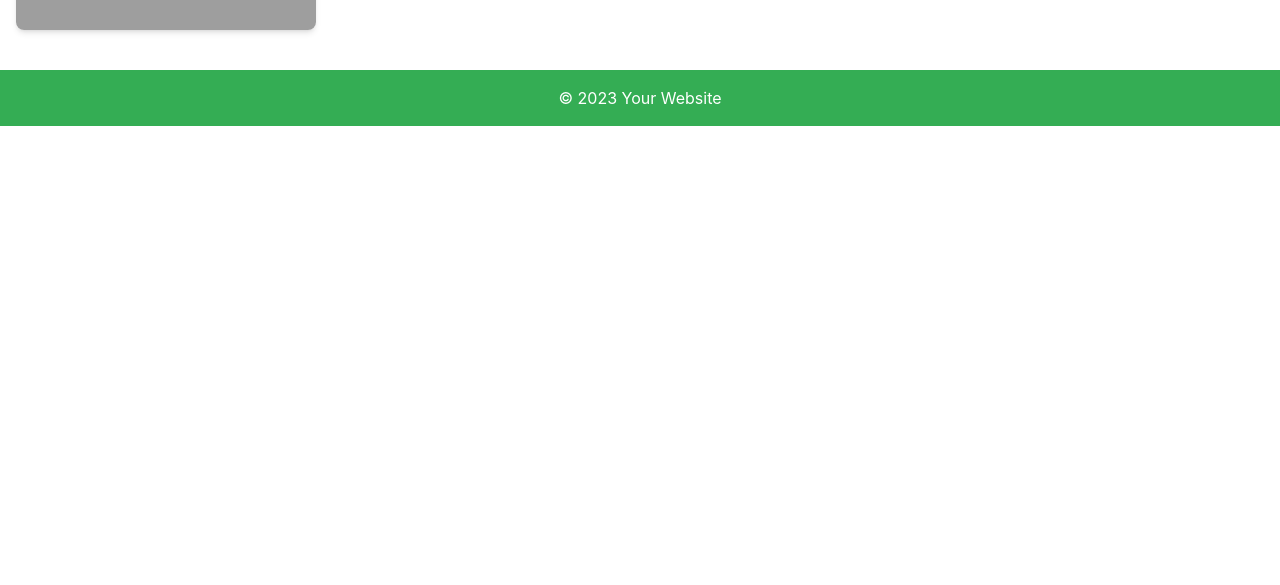
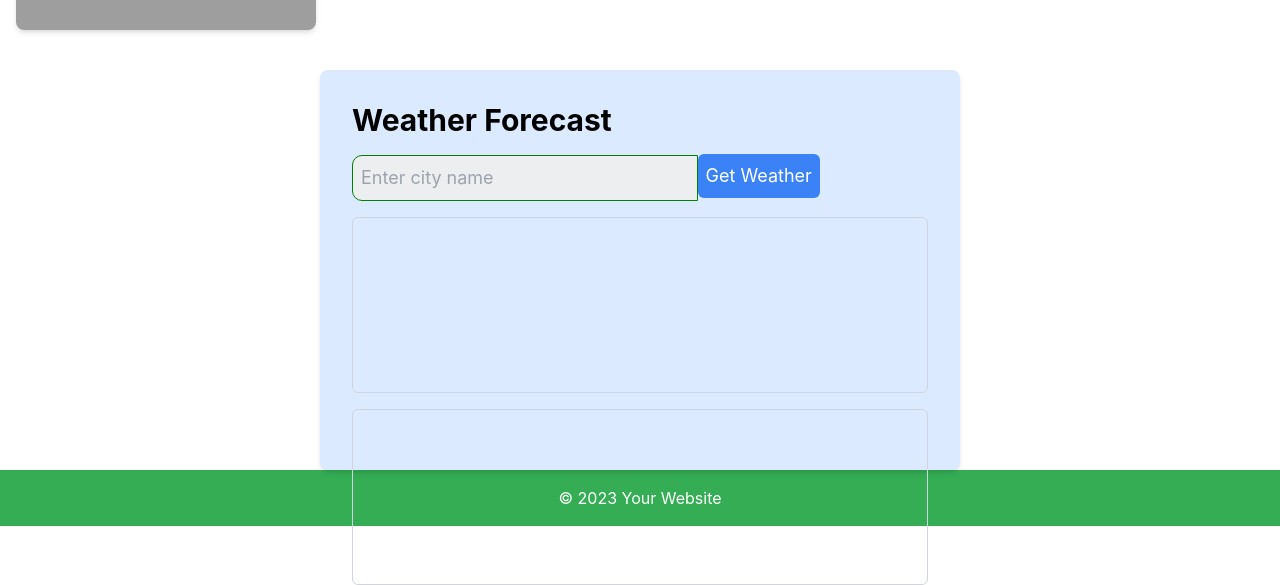
Before and after one commit to Heeneth12/Tech-Farm-full-stack-development, a React (Create React App) app: page /Services in a window 1280 px wide. Shown: the part 982-1567 px from the top of the page. Before the commit the page ends 1108 px from the top, so only its background shows below. Built offline with nearby package versions, Linux system fonts and the light colour scheme; grey boxes are pictures that could not be loaded.

Commit message:
adding weatherfile

```diff
--- a/package.json
+++ b/package.json
@@ -8,6 +8,8 @@
     "@testing-library/jest-dom": "^5.17.0",
     "@testing-library/react": "^13.4.0",
     "@testing-library/user-event": "^13.5.0",
+    "axios": "^1.6.5",
+    "chart.js": "^4.4.1",
     "react": "^18.2.0",
     "react-dom": "^18.2.0",
     "react-router-dom": "^6.21.1",
--- a/src/Pages/Services.jsx
+++ b/src/Pages/Services.jsx
@@ -3,6 +3,7 @@ import NavBar from "../components/Navbar";
 import Footer from "../components/Fotter";
 import ServicesBody from "../components/ServicesBody";
 import ServiceSection from "../components/ServiceSection";
+import WeatherData from "../components/WeatherData";
 
 function Services() {
   return (
@@ -10,6 +11,7 @@ function Services() {
       <NavBar />
       <ServiceSection />
       <ServicesBody />
+      <WeatherData />
       <Footer />
     </>
   );
--- a/src/components/Navbar.jsx
+++ b/src/components/Navbar.jsx
@@ -1,6 +1,7 @@
-import { Fragment } from "react";
+import { Fragment, useState } from "react";
 import { Disclosure, Menu, Transition } from "@headlessui/react";
 import { Bars3Icon, CloudIcon, XMarkIcon } from "@heroicons/react/24/outline";
+import WeatherData from "./WeatherData";
 
 const user = {
   name: "Tom Cook",
@@ -27,6 +28,11 @@ function classNames(...classes) {
 }
 
 const NavBar = () => {
+  const [ShowWeather, SetShowWeather] = useState(false);
+  const handleWeatherBox = () => {
+    SetShowWeather(!ShowWeather);
+    console.log(ShowWeather);
+  };
   return (
     <>
       <div className="min-h-full">
@@ -76,6 +82,7 @@ const NavBar = () => {
                     <div className="ml-4 flex items-center md:ml-6">
                       <button
                         type="button"
+                        onClick={handleWeatherBox}
                         className="relative rounded-full bg-gray-800 p-1 text-gray-400 hover:text-white focus:outline-none focus:ring-2 focus:ring-white focus:ring-offset-2 focus:ring-offset-gray-800"
                       >
                         <span className="absolute -inset-1.5" />
@@ -184,6 +191,7 @@ const NavBar = () => {
                       </div>
                     </div>
                     <button
+                      onClick={handleWeatherBox}
                       type="button"
                       className="relative ml-auto flex-shrink-0 rounded-full bg-gray-800 p-1 text-gray-400 hover:text-white focus:outline-none focus:ring-2 focus:ring-white focus:ring-offset-2 focus:ring-offset-gray-800"
                     >
@@ -259,6 +267,7 @@ const NavBar = () => {
           </div>
         </header>
       </div>
+      <div>{ShowWeather ? <WeatherData /> : console.log("testing ")}</div>
     </>
   );
 };
--- /dev/null
+++ b/src/components/WeatherData.jsx
@@ -0,0 +1,141 @@
+import React, { useState, useEffect } from "react";
+import Chart from "chart.js/auto"; // Import Chart.js
+
+function WeatherData() {
+  const [city, setCity] = useState("");
+  const [weatherData, setWeatherData] = useState(null);
+
+  // Initialize chart references
+  const temperatureChartRef = React.createRef();
+  const rainPredictionChartRef = React.createRef();
+
+  useEffect(() => {
+    if (weatherData) {
+      // Create temperature chart
+      new Chart(temperatureChartRef.current, {
+        type: "line",
+        data: {
+          labels: weatherData.list.map((entry) =>
+            new Date(entry.dt * 1000).toLocaleDateString()
+          ),
+          datasets: [
+            {
+              label: "Temperature (°C)",
+              data: weatherData.list.map((entry) => entry.main.temp),
+              borderColor: "blue",
+              fill: false,
+            },
+          ],
+        },
+        options: {
+          responsive: true,
+          maintainAspectRatio: false,
+        },
+      });
+
+      // Create rain prediction chart
+      new Chart(rainPredictionChartRef.current, {
+        type: "bar",
+        data: {
+          labels: weatherData.list.map((entry) =>
+            new Date(entry.dt * 1000).toLocaleDateString()
+          ),
+          datasets: [
+            {
+              label: "Rainfall Prediction (mm)",
+              data: weatherData.list.map((entry) =>
+                entry.rain ? entry.rain["3h"] : 0
+              ),
+              backgroundColor: "rgba(0, 123, 255, 0.6)",
+              borderColor: "rgba(0, 123, 255, 1)",
+              borderWidth: 1,
+            },
+          ],
+        },
+        options: {
+          responsive: true,
+          maintainAspectRatio: false,
+        },
+      });
+    }
+  }, [weatherData]);
+
+  async function getWeather() {
+    const apiKey = "c4422e8bfaa0fe2c56a3d8deb9c23d34";
+    const apiUrl = `https://api.openweathermap.org/data/2.5/forecast?q=${city}&cnt=28&units=metric&appid=${apiKey}`;
+
+    try {
+      const response = await fetch(apiUrl);
+      const data = await response.json();
+      setWeatherData(data);
+    } catch (error) {
+      console.error("Error fetching weather data:", error);
+    }
+  }
+
+  return (
+    <div
+      className="lg:w-1/2 sm:w-1/2  relative mx-auto bg-blue-100 p-8 rounded-lg shadow-md item-center "
+      style={{
+        height: "50vh",
+      }}
+    >
+      <h1 className="text-3xl font-bold mb-4">Weather Forecast</h1>
+      <div>
+        <input
+          type="text"
+          style={{
+            borderTopLeftRadius: "10px",
+            borderBottomLeftRadius: "10px",
+            borderTopRightRadius: "0px",
+            borderBottomRightRadius: "0px",
+            backgroundColor: "#eeee",
+            borderColor: "green",
+            width: "60%",
+            verticalAlign: "middle",
+          }}
+          placeholder="Enter city name"
+          value={city}
+          onChange={(e) => setCity(e.target.value)}
+          className="p-2 border border-gray-300 rounded-md text-lg focus:outline-none"
+        />
+        <button
+          onClick={getWeather}
+          className="p-2 bg-blue-500 text-white rounded-md text-lg cursor-pointer transition duration-200 hover:bg-blue-700"
+        >
+          Get Weather
+        </button>
+      </div>
+
+      {weatherData && (
+        <div id="weatherData" className="text-center mt-4">
+          <h2 className="text-2xl mb-4">Weather Forecast for {city}</h2>
+          <ul className="temp list-none max-w-sm p-5 bg-white rounded-md shadow-md mx-auto">
+            <li>Temperature: {weatherData.list[0].main.temp}°C</li>
+            <li>
+              Rainfall:{" "}
+              {weatherData.list[0].rain ? weatherData.list[0].rain["3h"] : 0}%
+            </li>
+            <li>Humidity: {weatherData.list[0].main.humidity}%</li>
+          </ul>
+        </div>
+      )}
+
+      <div id="temperatureChartContainer" className="mt-4 h-44">
+        <canvas
+          ref={temperatureChartRef}
+          className="border border-gray-300 rounded-md w-full h-full"
+        />
+      </div>
+
+      <div id="rainPredictionChartContainer" className="mt-4 h-44">
+        <canvas
+          ref={rainPredictionChartRef}
+          className="border border-gray-300 rounded-md w-full h-full"
+        />
+      </div>
+    </div>
+  );
+}
+
+export default WeatherData;
```
Also changed, not shown: src/components/BlogSection.jsx (+72 -3 lines), 1 other file (tests, documents, lock files or other folders).
